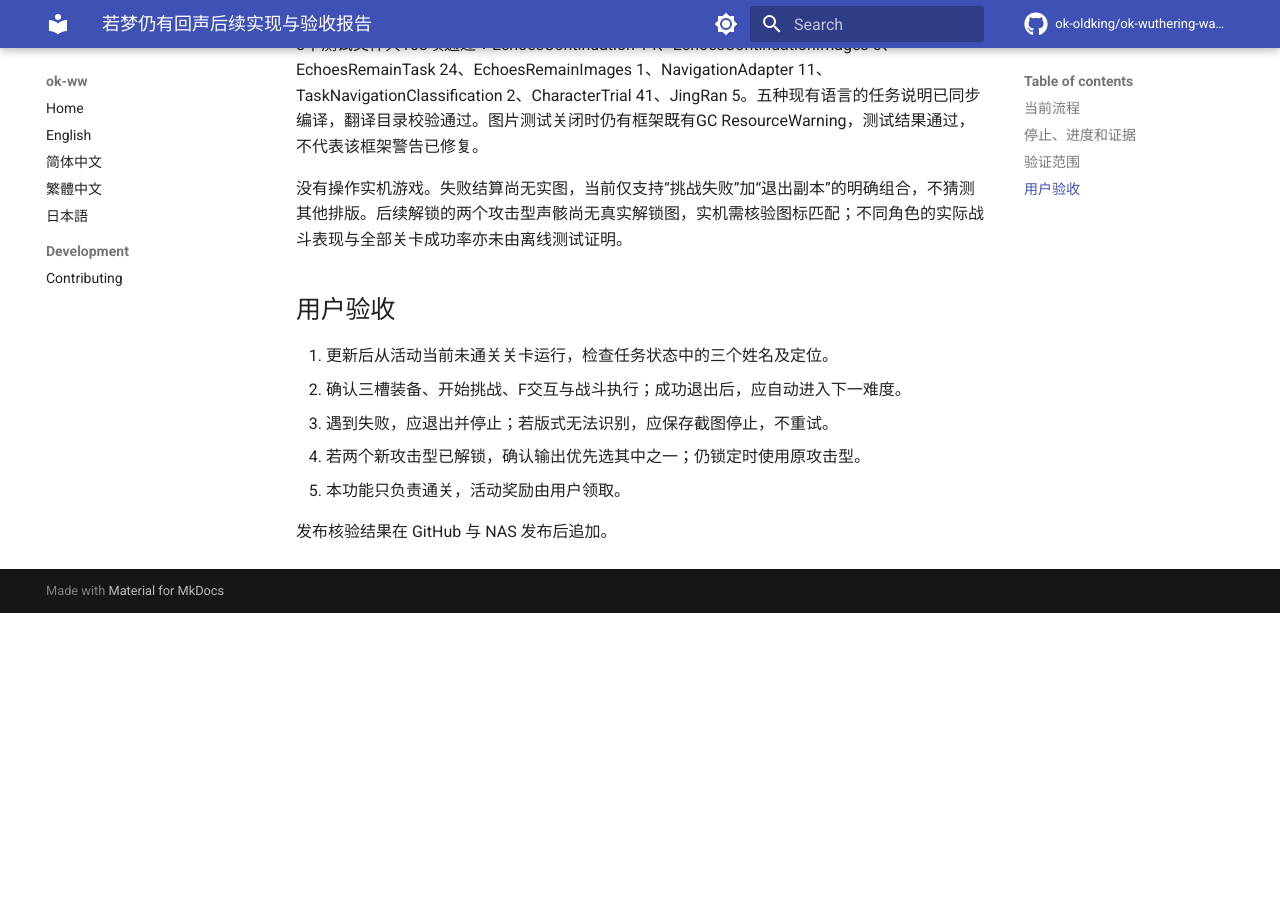
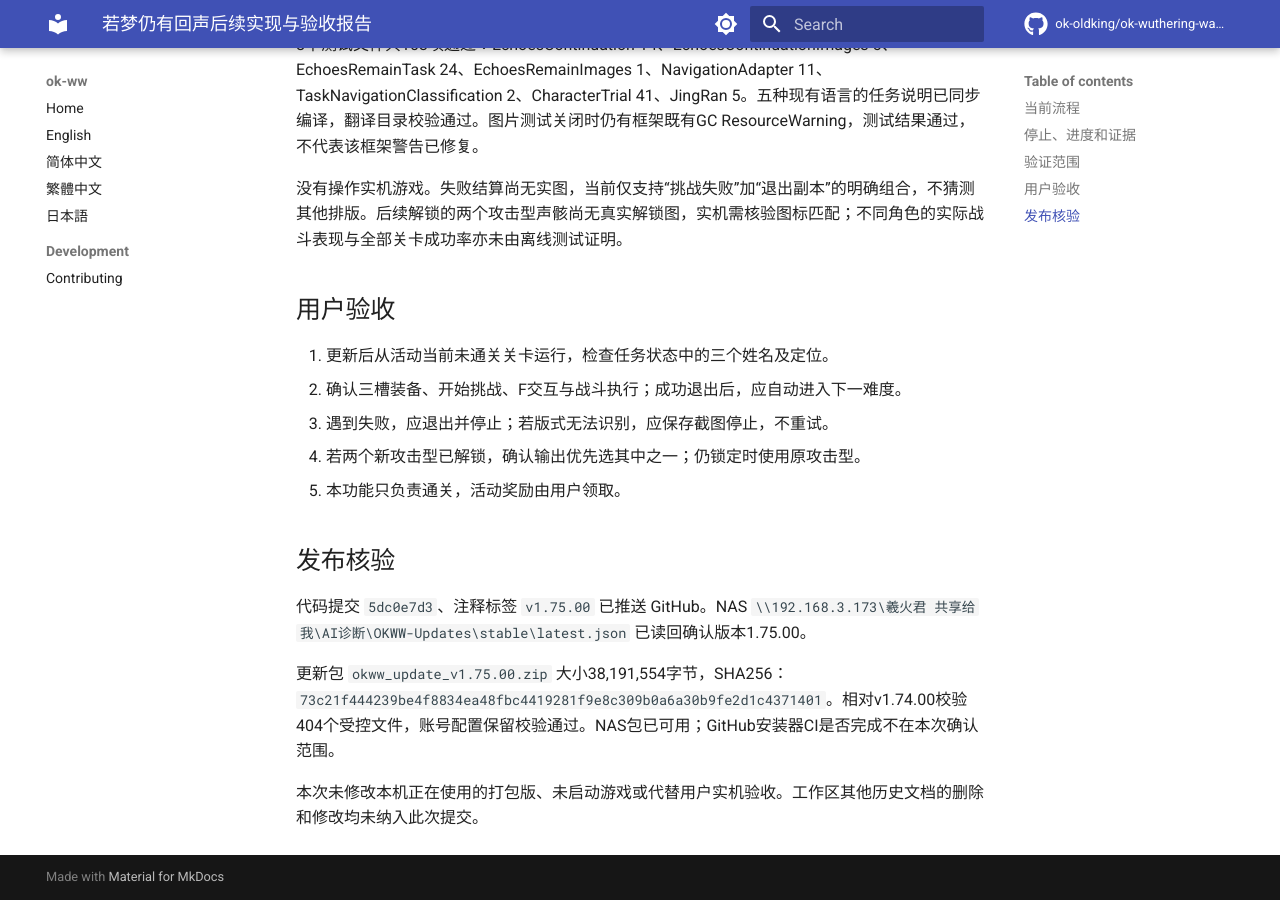
Before and after one commit to xihuojun2020-tech/okww-custom, an MkDocs documentation site: the page built from docs/reviews/2026-09-15-echoes-remain-continuation.md, in a window 1280 px wide and 900 px high, scrolled down 1536 px. Built offline with MkDocs 1.6.1 and Material for MkDocs 9.7.7, drawn with Linux system fonts in a browser that asks for light colours; comment, search, counter and statistics services are not loaded; before the commit the page ends 2149 px from its top, so only the background shows below that.

Commit message:
docs: record Echoes Remain 1.75.00 publication

```diff
--- a/docs/reviews/2026-09-15-echoes-remain-continuation.md
+++ b/docs/reviews/2026-09-15-echoes-remain-continuation.md
@@ -45,4 +45,10 @@
 4. 若两个新攻击型已解锁，确认输出优先选其中之一；仍锁定时使用原攻击型。
 5. 本功能只负责通关，活动奖励由用户领取。
 
-发布核验结果在 GitHub 与 NAS 发布后追加。
+## 发布核验
+
+代码提交 `5dc0e7d3`、注释标签 `v1.75.00` 已推送 GitHub。NAS `\\192.168.3.173\羲火君 共享给我\AI诊断\OKWW-Updates\stable\latest.json` 已读回确认版本1.75.00。
+
+更新包 `okww_update_v1.75.00.zip` 大小38,191,554字节，SHA256：`73c21f444239be4f8834ea48fbc4419281f9e8c309b0a6a30b9fe2d1c4371401`。相对v1.74.00校验404个受控文件，账号配置保留校验通过。NAS包已可用；GitHub安装器CI是否完成不在本次确认范围。
+
+本次未修改本机正在使用的打包版、未启动游戏或代替用户实机验收。工作区其他历史文档的删除和修改均未纳入此次提交。
```
